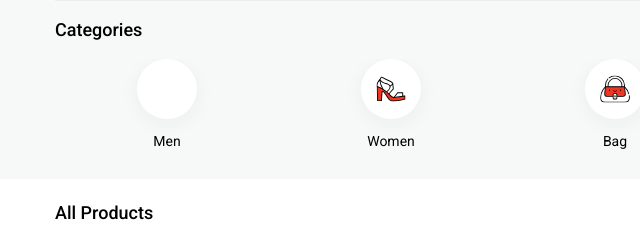
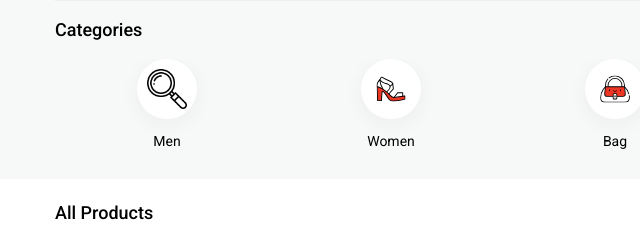
Before and after one commit to vikas-yadav2002/Ecommerce-Website, a plain HTML site: page index.html in a window 1280 px wide. Shown: the part 373-612 px from the top of the page, 27-667 px from the left. Drawn offline with Linux system fonts and the light colour scheme; files whose address does not match are found by name.

Commit message:
changed the svg with img

```diff
--- a/index.html
+++ b/index.html
@@ -188,7 +188,7 @@
                             <div class="category-item">
                                 <div class="category-item__image">
                                     <a href="shop.html">
-                                        <img src="./assets/img/cat3.svg" class="injectable" alt="">
+                                        <img src="./assets/img/IMG_8681.PNG" class="injectable" alt="">
                                     </a>
                                 </div>
                                 <div class="category-item__title">
```
Also changed, not shown: assets/img/IMG_8681.PNG (added).
